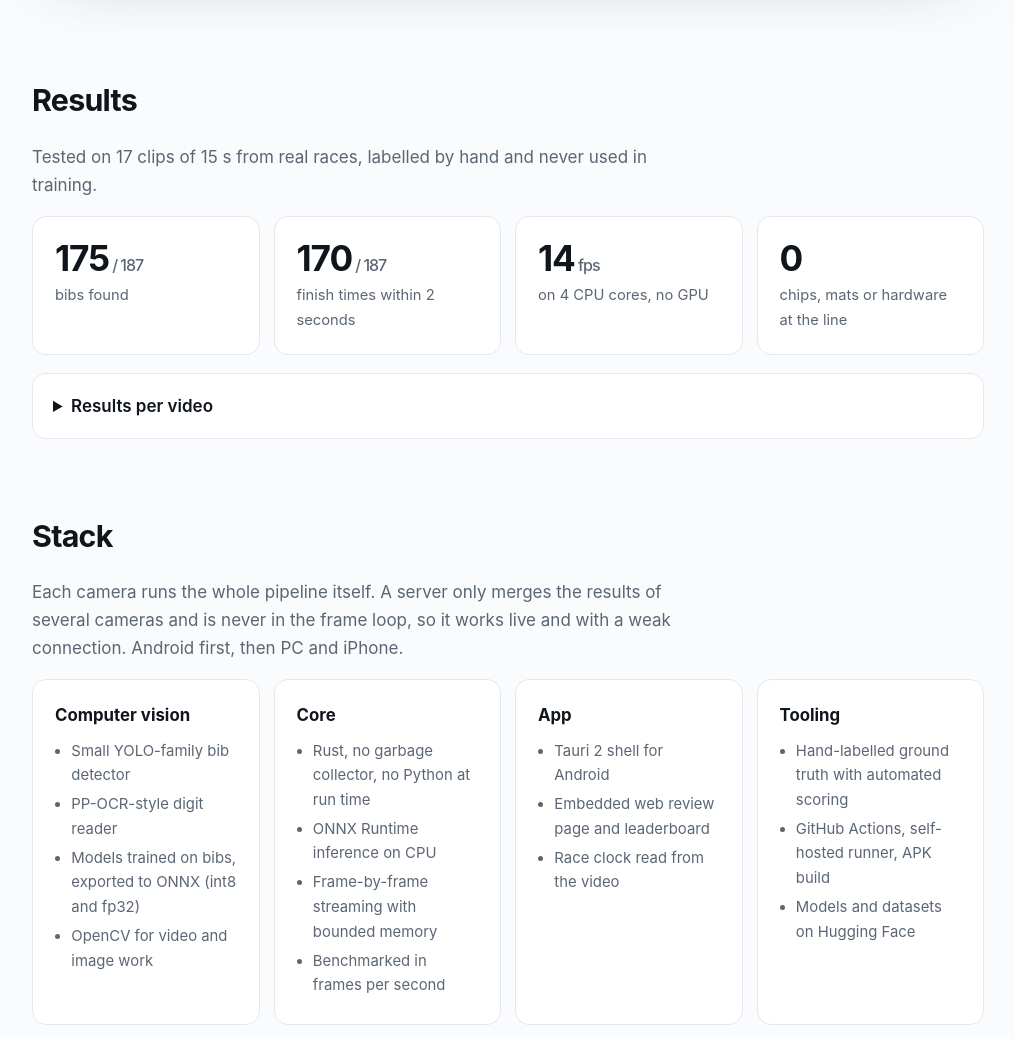
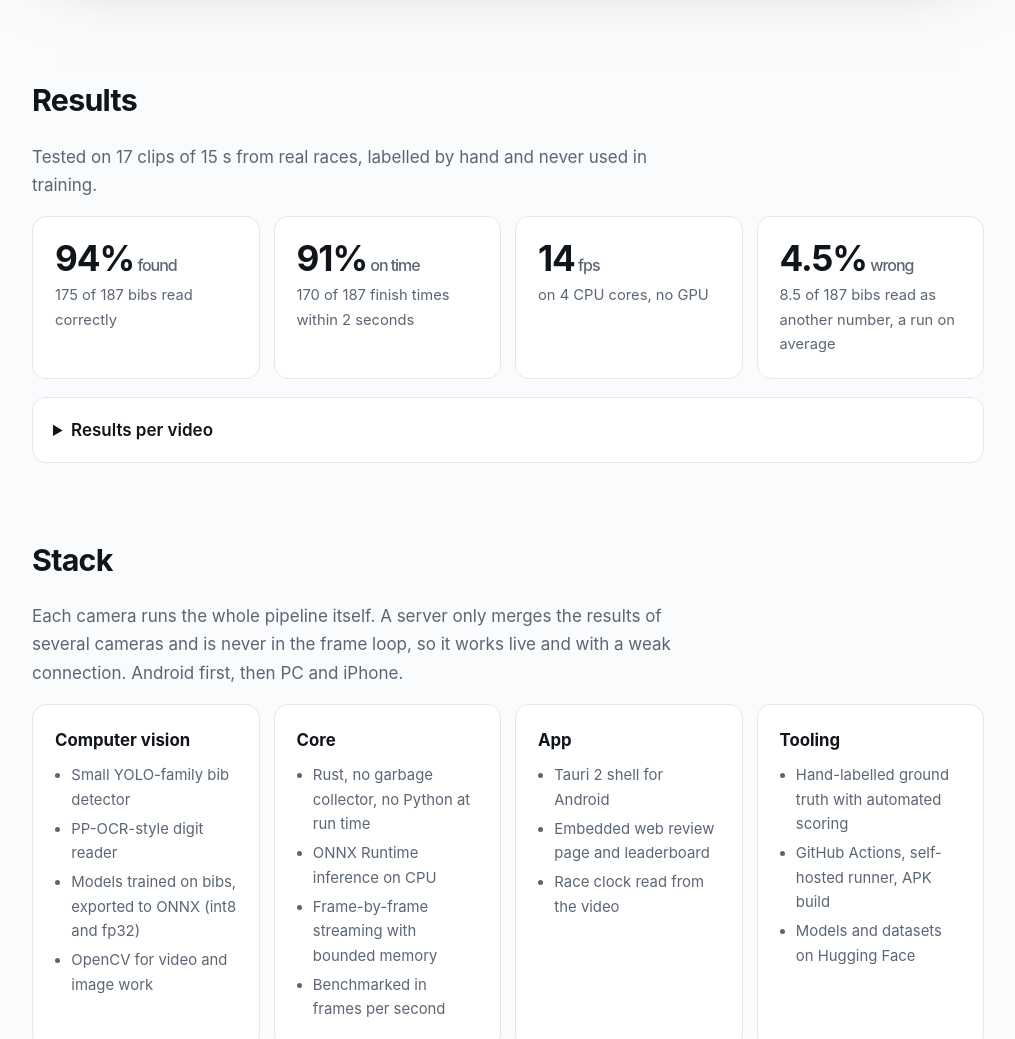
Before and after one commit to ThomasLamalle/videopacer-showcase, a plain HTML site: page index.html in a window 1280 px wide. Shown: the part 1206-2245 px from the top of the page, without its empty margins (132-1147 px from the left). Drawn offline with Linux system fonts and the light colour scheme.

Commit message:
Results as percentages with the totals
Co-Authored-By: Claude Sonnet 5.5 <noreply@anthropic.com>

```diff
--- a/index.html
+++ b/index.html
@@ -47,10 +47,10 @@ footer{padding:72px 0 48px;color:var(--mut);font-size:.9rem}
 <section><h2>Results</h2>
 <p>Tested on 17 clips of 15 s from real races, labelled by hand and never used in training.</p>
 <div class="grid">
-<div class="card"><b>175<small> / 187</small></b><span>bibs found</span></div>
-<div class="card"><b>170<small> / 187</small></b><span>finish times within 2 seconds</span></div>
+<div class="card"><b>94%<small> found</small></b><span>175 of 187 bibs read correctly</span></div>
+<div class="card"><b>91%<small> on time</small></b><span>170 of 187 finish times within 2 seconds</span></div>
 <div class="card"><b>14<small> fps</small></b><span>on 4 CPU cores, no GPU</span></div>
-<div class="card"><b>0</b><span>chips, mats or hardware at the line</span></div>
+<div class="card"><b>4.5%<small> wrong</small></b><span>8.5 of 187 bibs read as another number, a run on average</span></div>
 </div>
 <details><summary>Results per video</summary>
 <table><tr><th>Video</th><th>Bibs in truth</th><th>Found</th><th>Wrong</th></tr><tr><td>sample1</td><td>11</td><td>11</td><td>0</td></tr><tr><td>sample2</td><td>19</td><td>19</td><td>1</td></tr><tr><td>sample3</td><td>22</td><td>22</td><td>3</td></tr><tr><td>sample5</td><td>26</td><td>26</td><td>0</td></tr><tr><td>sample6</td><td>14</td><td>14</td><td>0</td></tr><tr><td>sample7</td><td>13</td><td>12</td><td>0</td></tr><tr><td>sample8</td><td>7</td><td>7</td><td>0</td></tr><tr><td>sample9</td><td>10</td><td>6</td><td>1</td></tr><tr><td>sample11</td><td>4</td><td>4</td><td>0</td></tr><tr><td>sample13</td><td>10</td><td>6</td><td>0</td></tr><tr><td>sample14</td><td>10</td><td>10</td><td>0</td></tr><tr><td>sample15</td><td>2</td><td>2</td><td>0</td></tr><tr><td>sample16</td><td>5</td><td>3</td><td>0</td></tr><tr><td>sample17</td><td>7</td><td>7</td><td>0</td></tr><tr><td>sample18</td><td>15</td><td>15</td><td>2</td></tr><tr><td>sample19</td><td>6</td><td>6</td><td>0</td></tr><tr><td>sample20</td><td>6</td><td>5</td><td>1</td></tr></table></details>
```
Also changed, not shown: 1 other file.
